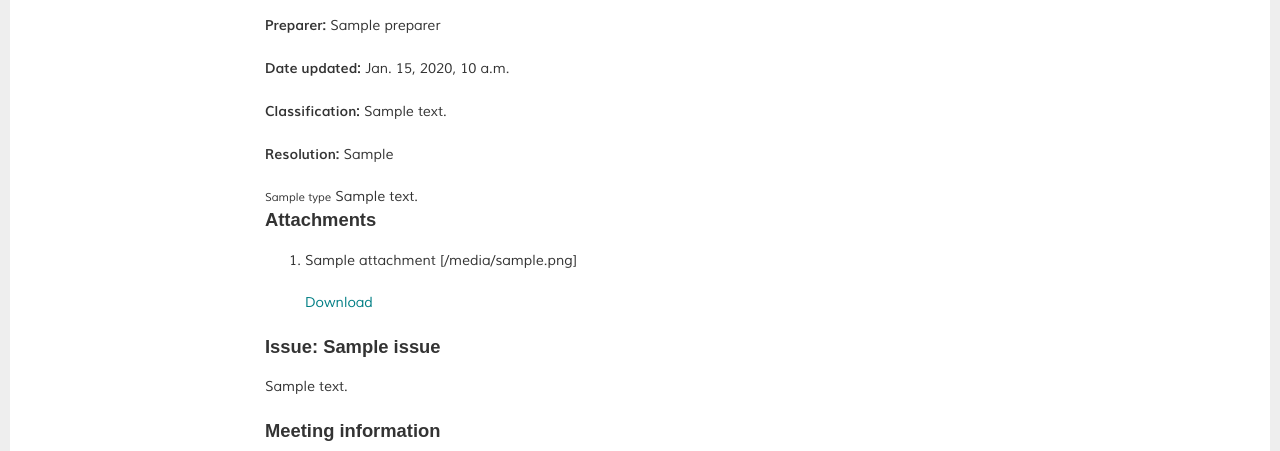
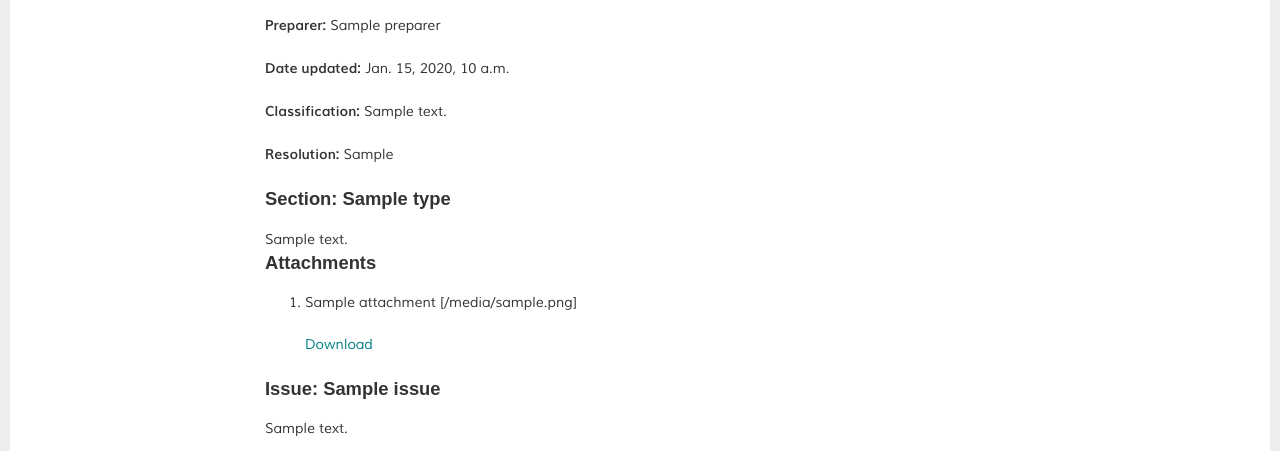
Before and after one commit to okffi/decisions, a Django app: template web/decisions/ahjo/templates/ahjo/view.html in a window 1280 px wide. Shown: the part 155-606 px from the top of the page. Run offline with Django 3.2, Linux system fonts and the light colour scheme; tables that the repository leaves empty hold one stand-in row (values such as "Sample post"); the template is opened without the code that fills it: values that come from a table or form of the project are taken from there, most other values are stand-ins (such as "Sample title", 1, 10 or a date in 2020); data that the repository does not hold is empty; parts of the project's set-up code (start-up, migrations or seed data) failed here and were passed over; some libraries are stand-ins or nearby versions.

Commit message:
closes #34. translate ahjo section type tags and give them a more prominent style

```diff
--- a/web/decisions/ahjo/models.py
+++ b/web/decisions/ahjo/models.py
@@ -81,6 +81,15 @@ RESOLUTION_CHOICES = (
     (UNKNOWN, _('Unknown')),
 )
 
+# Section types can apparently be as follows. Mark for translation
+SECTION_TYPE_MAP = {
+    "resolution": _("Resolution"),
+    "summary": _("Summary"),
+    "presenter": _("Presenter"),
+    "hearing": _("Hearing"),
+    "reasons for resolution": _("Reasons for resolution"),
+    "default": _("Section: %(section_type)s"),
+}
 
 class AgendaItem(models.Model):
     ahjo_id = models.IntegerField(db_index=True)
--- a/web/decisions/ahjo/templates/ahjo/view.html
+++ b/web/decisions/ahjo/templates/ahjo/view.html
@@ -1,6 +1,7 @@
 {% extends "base.html" %}
 {% load i18n %}
 {% load staticfiles %}
+{% load ahjo_tags %}
 
 {% block content %}
 <div class="row">
@@ -29,7 +30,7 @@
     <div id="content_block">
       {% for c in agendaitem.original.content %}
       <div class="agenda_content">
-	<small>{{ c.type }}</small>
+	<h3>{{ c.type|map_section_type }}</h3>
 	{{ c.text|safe }}
       </div>
       {% endfor %}
--- /dev/null
+++ b/web/decisions/ahjo/templatetags/ahjo_tags.py
@@ -0,0 +1,12 @@
+from django import template
+
+from decisions.ahjo.models import SECTION_TYPE_MAP
+
+register = template.Library()
+
+@register.filter
+def map_section_type(section_type):
+    try:
+        return SECTION_TYPE_MAP[section_type]
+    except KeyError:
+        return SECTION_TYPE_MAP["default"] % {"section_type": section_type}
```
Also changed, not shown: web/decisions/ahjo/templatetags/__init__.py (added), web/decisions/locale/fi/LC_MESSAGES/django.po, 1 other file.
